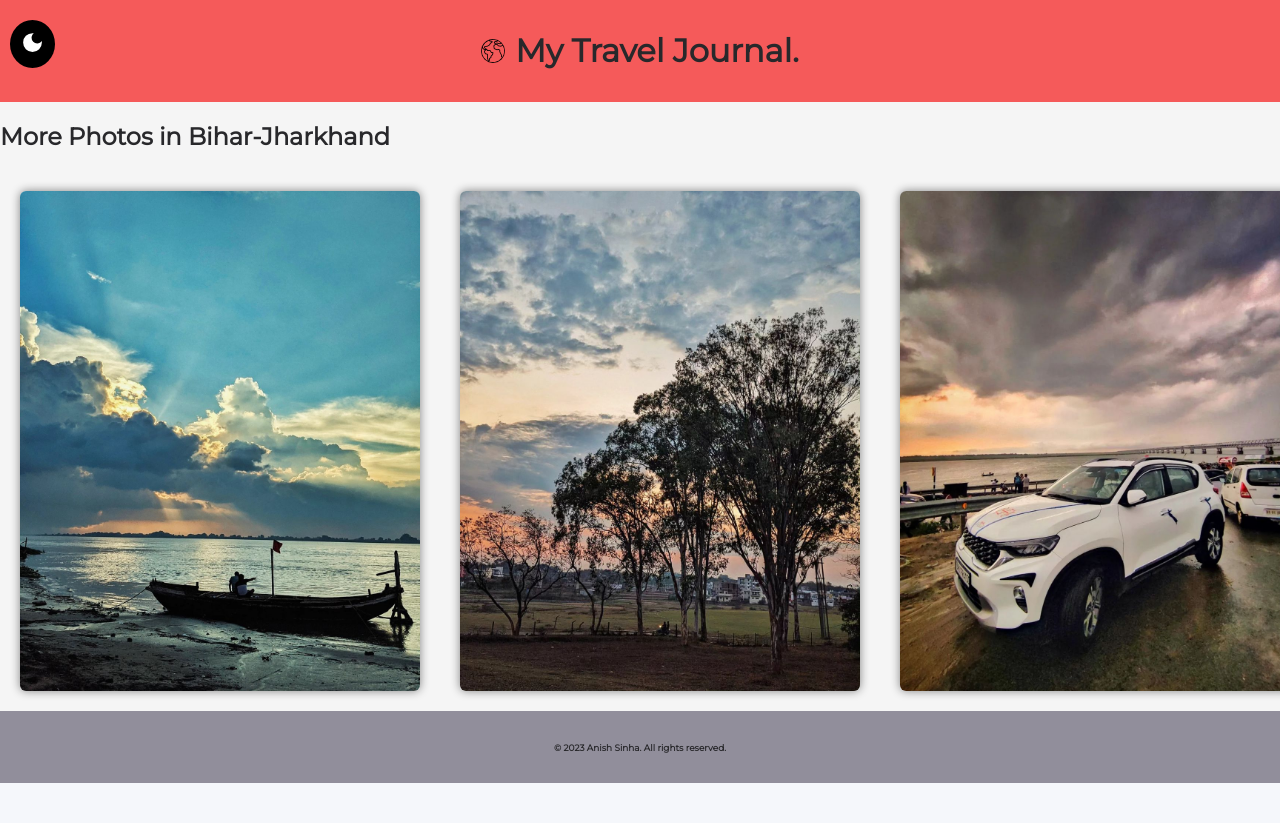
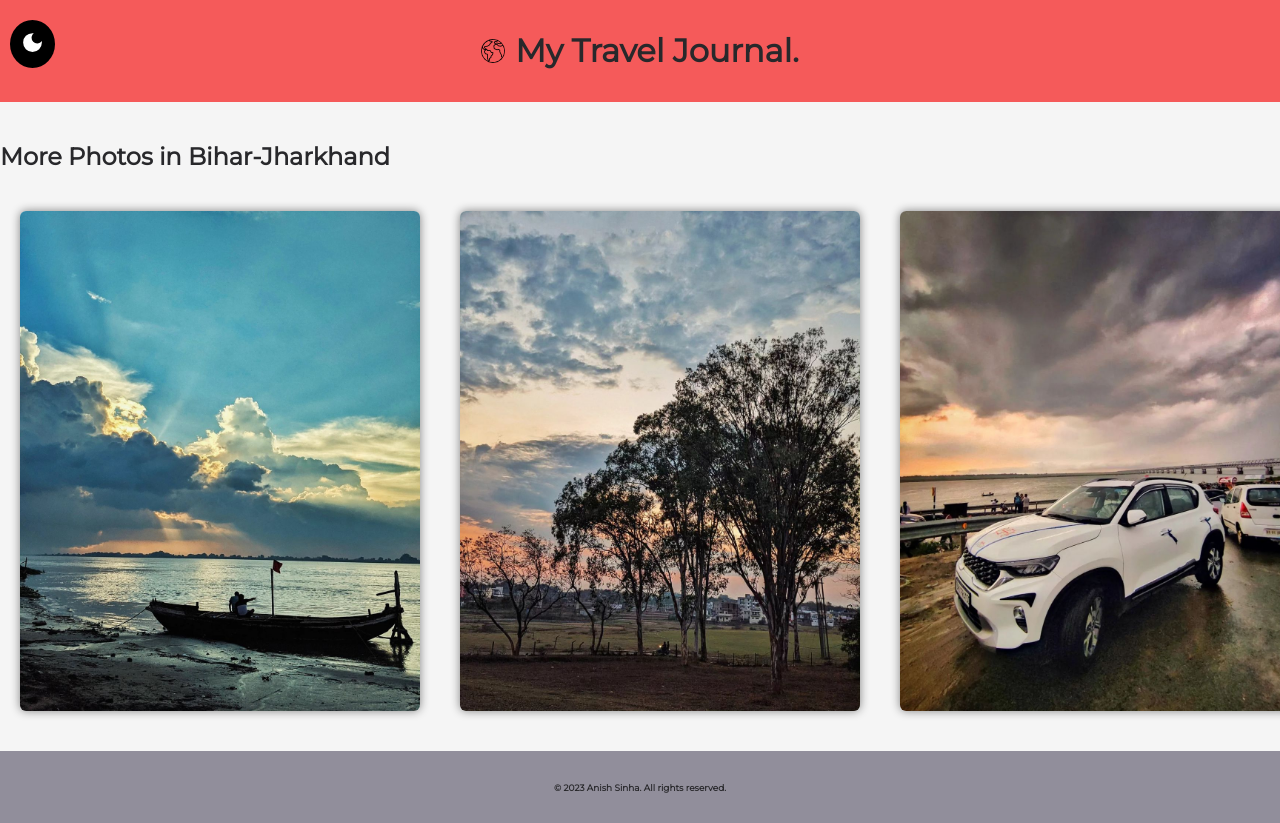
Before and after one commit to anishsinhaa/travel-journal, a React (Create React App) app: page /location/1 in a window 1280 px wide. Before the commit the page ends 800 px from the top, so only its background shows below. Built offline with nearby package versions, Linux system fonts and the light colour scheme.

Commit message:
temp fix scroll
Adding more photos with temp fix scroll

```diff
--- a/src/components/MorePhotos.css
+++ b/src/components/MorePhotos.css
@@ -20,8 +20,9 @@
     opacity: 0.8; /* Increase the opacity of the scrollbar thumb on hover */
   }
 
-  body {
-    overflow: hidden; /* Prevent scrolling of the whole page */
+  .morephotos-container {
+    overflow-y: hidden; /* Prevent scrolling of the whole page */
+    margin-bottom: 20px;
   }
 
   .photos {
--- a/src/components/MorePhotos.js
+++ b/src/components/MorePhotos.js
@@ -11,7 +11,7 @@ export const MorePhotos = () => {
   const photolist= photos?.map((photo,index)=>{return <img key={index} className="photos" src={photo} alt="Location"></img> })
   console.log(photos)
   return (
-    <div>
+    <div className="morephotos-container">
       <h2>More Photos in {loc.location}</h2>
       <div className="Images">
        {photolist}
```
